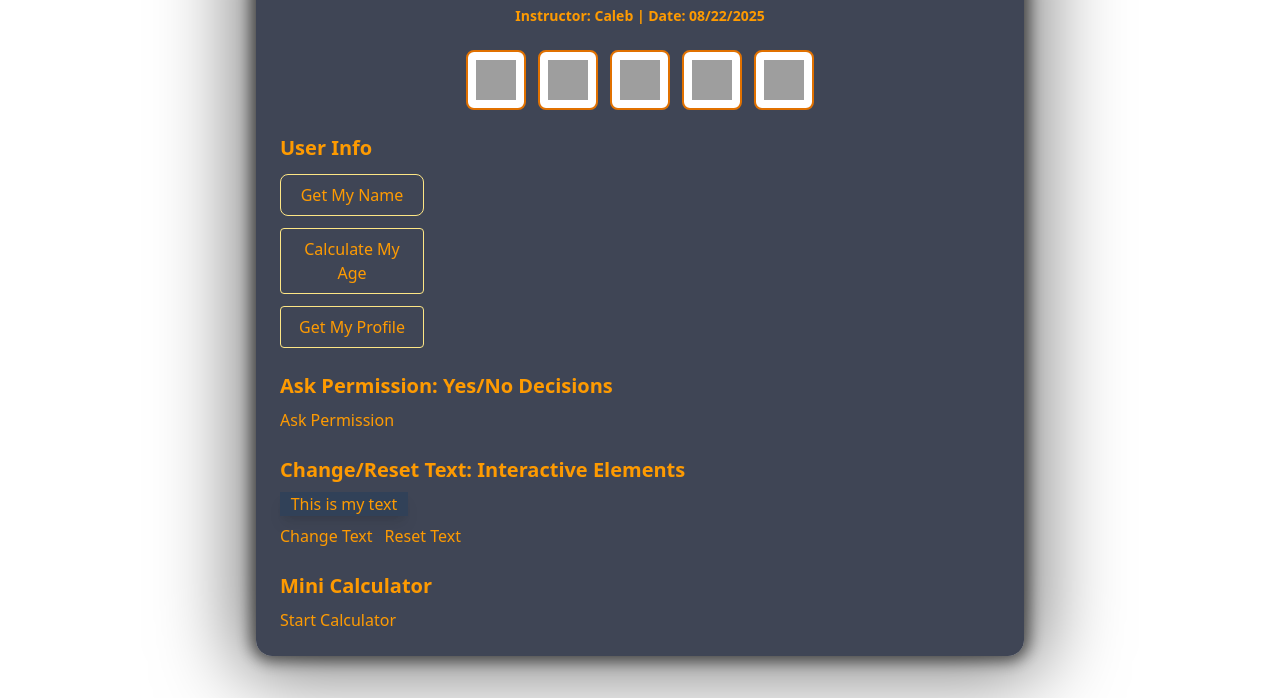
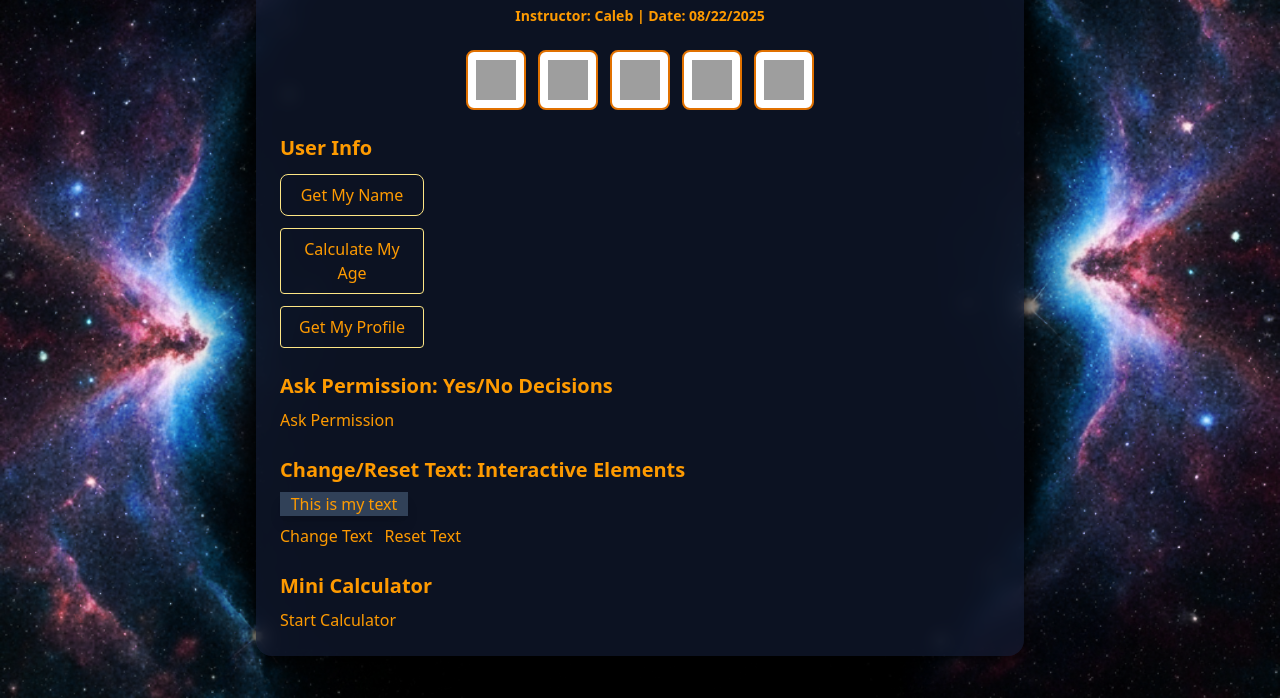
Before and after one commit to Pithovirus/JavaScript-Functions, a plain HTML site: page index.html in a window 1280 px wide. Shown: the part 102-800 px from the top of the page. Drawn offline with nearby package versions, Linux system fonts and the light colour scheme; the site is published under a folder, as on GitHub Pages, so addresses that start at the root find nothing; grey boxes are pictures that could not be loaded.

Commit message:
New Path Changes

```diff
--- a/index.html
+++ b/index.html
@@ -11,7 +11,7 @@
     id="background-layer"
     class="min-h-screen bg-center bg-cover text-gray-900 p-6 font-sans"
     style="
-      background-image: url('/images/grain2.png'), url('/images/picture3.jpg');
+      background-image: url('images/grain2.png'), url('images/picture3.jpg');
       background-size: cover, cover;
       background-repeat: repeat, no-repeat;
       background-blend-mode: overlay;
```
